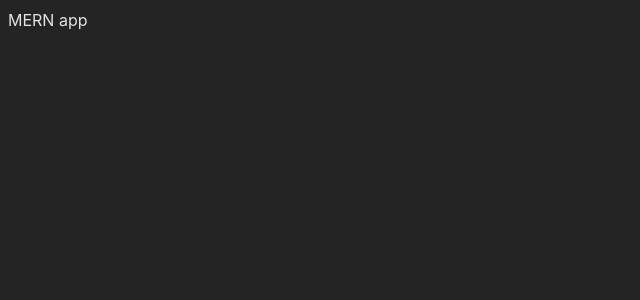
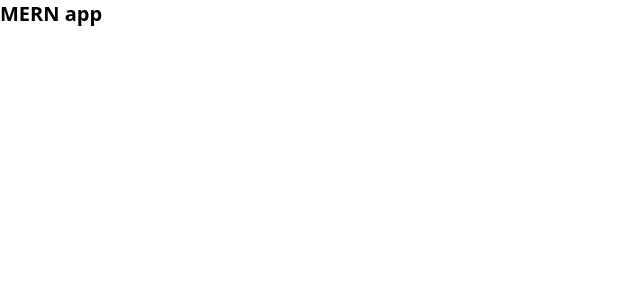
Before and after one commit to mhaprean/mern-social, a React (Vite) app in the folder client/: page / in a window 1280 px wide. Shown: the top 300 px of the page, without its empty margins (0-640 px from the left). Built offline with nearby package versions, Linux system fonts and the light colour scheme.

Commit message:
add tailwind

```diff
--- a/client/package.json
+++ b/client/package.json
@@ -16,6 +16,9 @@
     "@types/react": "^18.0.28",
     "@types/react-dom": "^18.0.11",
     "@vitejs/plugin-react": "^3.1.0",
+    "autoprefixer": "^10.4.14",
+    "postcss": "^8.4.21",
+    "tailwindcss": "^3.2.7",
     "typescript": "^4.9.3",
     "vite": "^4.2.0"
   }
--- /dev/null
+++ b/client/postcss.config.cjs
@@ -0,0 +1,6 @@
+module.exports = {
+  plugins: {
+    tailwindcss: {},
+    autoprefixer: {},
+  },
+}
--- a/client/src/App.tsx
+++ b/client/src/App.tsx
@@ -1,12 +1,9 @@
-
-
 function App() {
-
   return (
     <div className="App">
-      MERN app
+      <div className="text-xl font-bold">MERN app</div>
     </div>
-  )
+  );
 }
 
-export default App
+export default App;
--- a/client/src/index.css
+++ b/client/src/index.css
@@ -1,15 +1,3 @@
-:root {
-  font-family: Inter, system-ui, Avenir, Helvetica, Arial, sans-serif;
-  line-height: 1.5;
-  font-weight: 400;
-
-  color-scheme: light dark;
-  color: rgba(255, 255, 255, 0.87);
-  background-color: #242424;
-
-  font-synthesis: none;
-  text-rendering: optimizeLegibility;
-  -webkit-font-smoothing: antialiased;
-  -moz-osx-font-smoothing: grayscale;
-  -webkit-text-size-adjust: 100%;
-}
+@tailwind base;
+@tailwind components;
+@tailwind utilities;
--- /dev/null
+++ b/client/tailwind.config.cjs
@@ -0,0 +1,11 @@
+/** @type {import('tailwindcss').Config} */
+module.exports = {
+  content: [
+    "./index.html",
+    "./src/**/*.{js,ts,jsx,tsx}",
+  ],
+  theme: {
+    extend: {},
+  },
+  plugins: [],
+}
```
Also changed, not shown: 1 other file (tests, documents, lock files or other folders).
